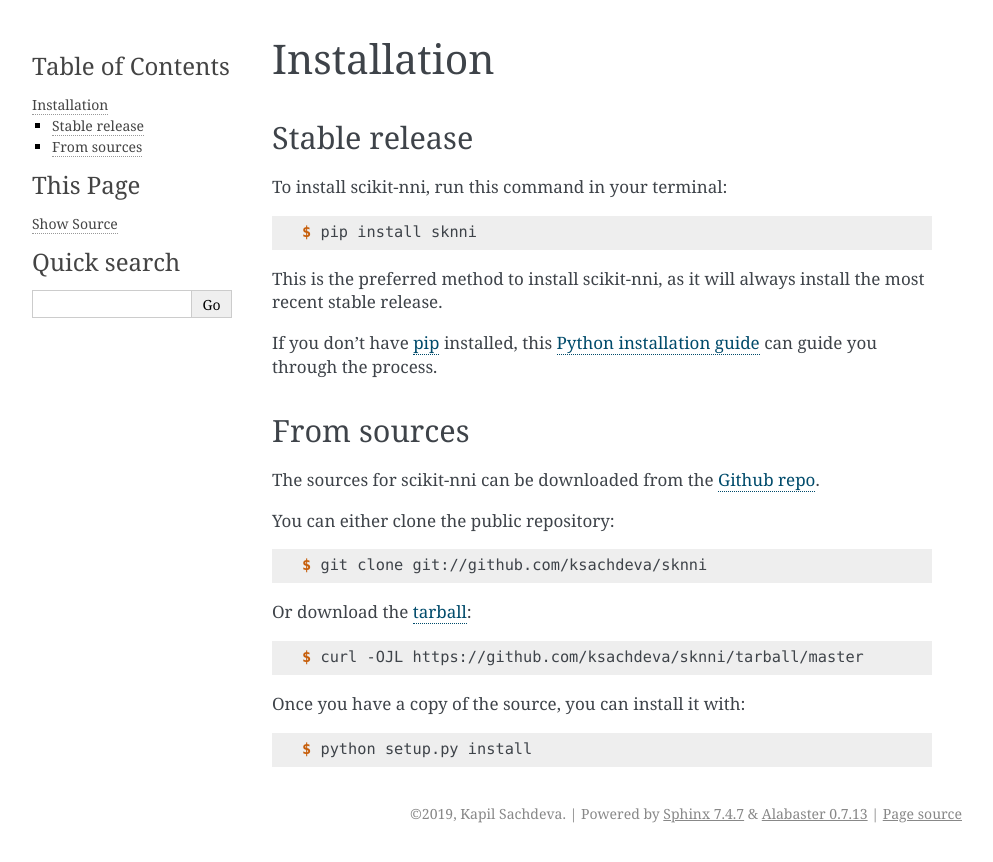
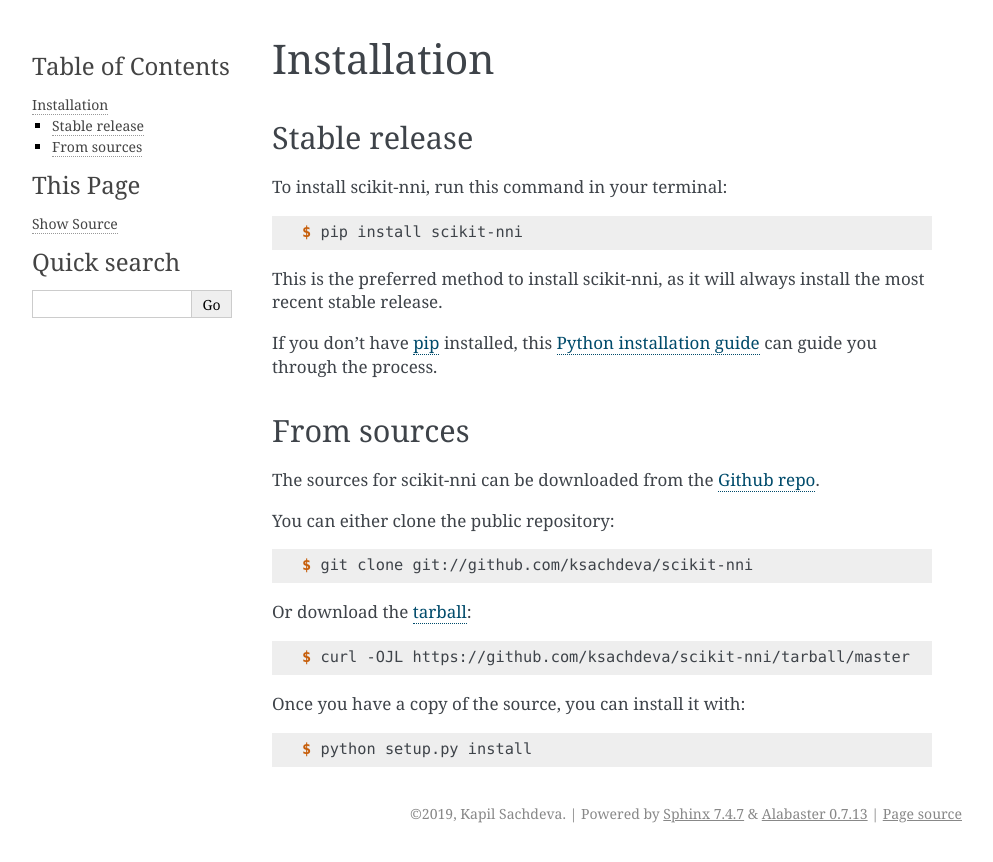
Before and after one commit to ksachdeva/scikit-nni, a Sphinx documentation site: the page built from docs/installation.rst, in a window 1280 px wide. Shown: the top 862 px of the page, without its empty margins (148-1141 px from the left). Built offline with Sphinx 7.4.7, drawn with Linux system fonts in a browser that asks for light colours.

Commit message:
fix - replace sknni with scikit-nni wherever applicable

```diff
--- a/CONTRIBUTING.rst
+++ b/CONTRIBUTING.rst
@@ -15,7 +15,7 @@ Types of Contributions
 Report Bugs
 ~~~~~~~~~~~
 
-Report bugs at https://github.com/ksachdeva/sknni/issues.
+Report bugs at https://github.com/ksachdeva/scikit-nni/issues.
 
 If you are reporting a bug, please include:
 
@@ -45,7 +45,7 @@ articles, and such.
 Submit Feedback
 ~~~~~~~~~~~~~~~
 
-The best way to send feedback is to file an issue at https://github.com/ksachdeva/sknni/issues.
+The best way to send feedback is to file an issue at https://github.com/ksachdeva/scikit-nni/issues.
 
 If you are proposing a feature:
 
--- a/docs/installation.rst
+++ b/docs/installation.rst
@@ -12,7 +12,7 @@ To install scikit-nni, run this command in your terminal:
 
 .. code-block:: console
 
-    $ pip install sknni
+    $ pip install scikit-nni
 
 This is the preferred method to install scikit-nni, as it will always install the most recent stable release.
 
@@ -32,13 +32,13 @@ You can either clone the public repository:
 
 .. code-block:: console
 
-    $ git clone git://github.com/ksachdeva/sknni
+    $ git clone git://github.com/ksachdeva/scikit-nni
 
 Or download the `tarball`_:
 
 .. code-block:: console
 
-    $ curl -OJL https://github.com/ksachdeva/sknni/tarball/master
+    $ curl -OJL https://github.com/ksachdeva/scikit-nni/tarball/master
 
 Once you have a copy of the source, you can install it with:
 
@@ -47,5 +47,5 @@ Once you have a copy of the source, you can install it with:
     $ python setup.py install
 
 
-.. _Github repo: https://github.com/ksachdeva/sknni
-.. _tarball: https://github.com/ksachdeva/sknni/tarball/master
+.. _Github repo: https://github.com/ksachdeva/scikit-nni
+.. _tarball: https://github.com/ksachdeva/scikit-nni/tarball/master
--- a/docs/usage.rst
+++ b/docs/usage.rst
@@ -97,8 +97,7 @@ Here are the important things to note about this section -
 
 - The syntax is the same (except we are using YAML here instead of JSON) for specifiying parameter types and ranges.
 - You **MUST** specifiy the parameters corresponding to the step in your scikit pipeline.
-- You **MUST** use the names of the parameters that are same as the ones accepted by scikit-learn components (i.e.
-preprocessors, estimators etc).
+- You **MUST** use the names of the parameters that are same as the ones accepted by scikit-learn components (i.e. preprocessors, estimators etc).
 
 Below is an example of this section.
 
--- a/setup.py
+++ b/setup.py
@@ -40,13 +40,13 @@ setup(
     license="Apache Software License 2.0",
     long_description=readme + '\n\n' + history,
     include_package_data=True,
-    keywords='sknni',
+    keywords='sknni,scikit-nni',
     name='sknni',
     packages=find_packages(include=['sknni', 'sknni.*']),
     setup_requires=setup_requirements,
     test_suite='tests',
     tests_require=test_requirements,
-    url='https://github.com/ksachdeva/sknni',
+    url='https://github.com/ksachdeva/scikit-nni',
     version='0.1.0',
     zip_safe=False,
 )
```
Also changed, not shown: README.rst (+3 -8 lines), .travis.yml.
